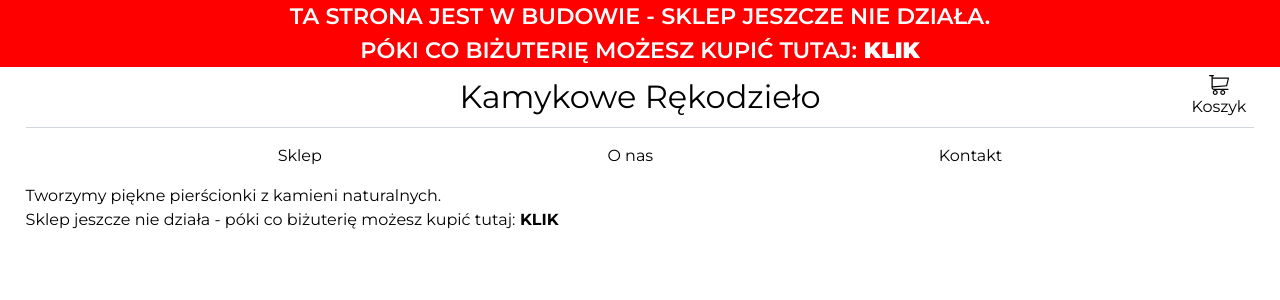
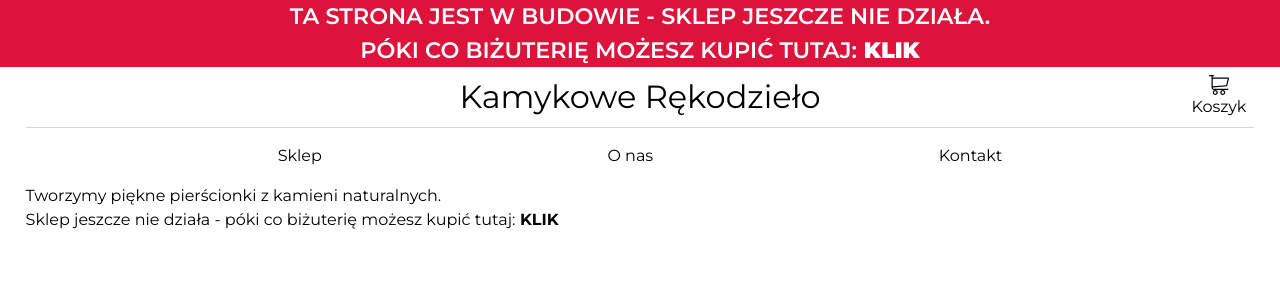
Before and after one commit to BartoszGolebiowski21/mineral-shop-frontend, a Next.js app in the folder mineral-shop-frontend/: page /about in a window 1280 px wide. Shown: the top 300 px of the page. Built offline with nearby package versions, Linux system fonts and the light colour scheme.

Commit message:
grid - product list

```diff
--- a/mineral-shop-frontend/assets/css/announcement-bar.css
+++ b/mineral-shop-frontend/assets/css/announcement-bar.css
@@ -5,7 +5,7 @@
   width: 100%;
   font-size: 1.4rem;
   font-weight: 600;
-  background-color: red;
+  background-color: #dc143c;
   color: white;
   text-align: center;
 }
--- a/mineral-shop-frontend/assets/css/products.css
+++ b/mineral-shop-frontend/assets/css/products.css
@@ -1,6 +1,6 @@
 .product-list-container {
   display: grid;
-  grid-template-columns: repeat(auto-fit, minmax(200px, 1fr));
+  grid-template-columns: repeat(auto-fill, minmax(20rem, 1fr));
   gap: 3rem;
 }
 
```
